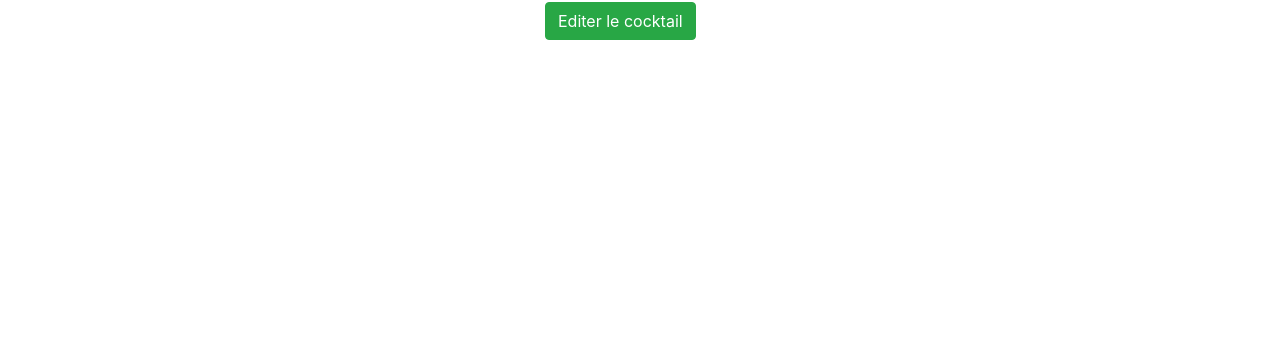
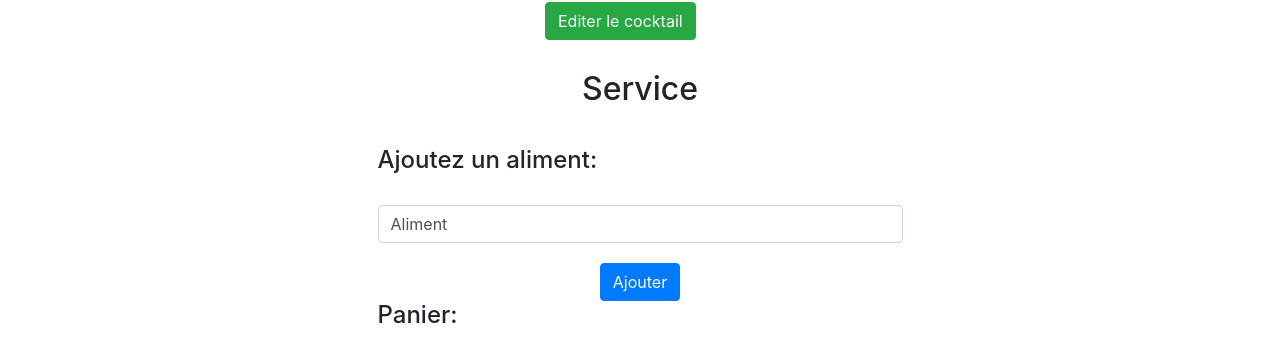
Before and after one commit to charlottePhilippe/cocktails, an Angular app: page / in a window 1280 px wide. Shown: the part 376-738 px from the top of the page. Built offline with nearby package versions, Linux system fonts and the light colour scheme.

Commit message:
ajout de services

```diff
--- /dev/null
+++ b/src/app/add/add.component.html
@@ -0,0 +1,5 @@
+<div class="col-6 mx-auto" style="margin-top:30px;">
+  <h4>Ajoutez un aliment:</h4>
+  <input class="form-control" type="text" style="margin-top:30px;" [(ngModel)]="aliment">
+</div>
+<button (click)="add()" class="btn btn-primary mx-auto" style="display:block; margin-top:20px;">Ajouter</button>
--- /dev/null
+++ b/src/app/add/add.component.ts
@@ -0,0 +1,22 @@
+import { Component, OnInit } from '@angular/core';
+import { PanierService } from '../shared/services/panier.service';
+
+@Component({
+  selector: 'app-add',
+  templateUrl: './add.component.html',
+  styleUrls: ['./add.component.scss']
+})
+export class AddComponent implements OnInit {
+  public aliment: string = 'Aliment';
+
+  constructor(private panierService: PanierService) { }
+
+  ngOnInit() {
+  }
+
+  add(): void {
+    this.panierService.panier.push(this.aliment);
+    this.aliment = '';
+    console.log(this.panierService.panier);
+  }
+}
--- a/src/app/app.component.html
+++ b/src/app/app.component.html
@@ -19,3 +19,37 @@
 
   </ul>
 </div>-->
+<!--<h1 class="text-center" style="margin-top:50px;"> Directives</h1>
+<div class="row">
+  <div class="col-6 mx-auto" style="margin-top:50px;">
+    <ul class="list-group">
+      <li class="list-group-item">
+        Item 1
+      </li>
+      <li color [textcolor]="'orange'" class="list-group-item">
+        Item 2
+      </li>
+      <li class="list-group-item">
+        Item 3
+      </li>
+      <li class="list-group-item">
+        Item 4
+      </li>
+      <li class="list-group-item">
+        Item 5
+      </li>
+    </ul>
+  </div>
+</div>-->
+
+<div class="container">
+  <h2 style="text-align:center;margin-top:30px;">Service</h2>
+  <div class="row">
+    <div class="col-12">
+    <app-add></app-add>
+  </div>
+  <div class="col-12">
+    <app-panier></app-panier>
+  </div>
+  </div>
+</div>
--- /dev/null
+++ b/src/app/panier/panier.component.html
@@ -0,0 +1,8 @@
+<div class="col-6 mx-auto">
+  <h4>Panier: </h4>
+ <ul class="list-group">
+   <li class="list-group-item" *ngFor="let aliment of panier">
+     {{ aliment }}
+   </li>
+ </ul>
+</div>
--- /dev/null
+++ b/src/app/panier/panier.component.ts
@@ -0,0 +1,18 @@
+import { Component, OnInit } from '@angular/core';
+import { PanierService } from '../shared/services/panier.service';
+
+@Component({
+  selector: 'app-panier',
+  templateUrl: './panier.component.html',
+  styleUrls: ['./panier.component.scss']
+})
+export class PanierComponent implements OnInit {
+
+  constructor(private panierService: PanierService) { }
+
+  ngOnInit() {
+    this.panier = this.panierService.panier;
+  }
+
+
+}
--- a/src/app/shared/cocktail.model.ts
+++ b/src/app/shared/cocktail.model.ts
@@ -1,13 +1,11 @@
 export class Cocktail {
-    public name: string;
-    public img: string;
-    public desc: string;
+name: string;
+img: string;
+desc: string;
 
-    constructor(name: string, img: string, desc: string) {
-        this.name = name;
-        this.img = img;
-        this.desc =  desc;
-
-    }
-
+constructor(name: string, img: string, desc: string) {
+this.name = name;
+this.img = img;
+this.desc = desc;
 }
+}
--- /dev/null
+++ b/src/app/shared/directives/color.directive.ts
@@ -0,0 +1,29 @@
+import { Directive, ElementRef, OnInit, Renderer2, HostListener, HostBinding, Input } from '@angular/core';
+
+@Directive({
+    selector: '[color]'
+})
+export class ColorDirective implements OnInit {
+    @HostBinding('style.backgroundColor') backgroundColor = 'transparent';
+    @HostBinding('style.color') color;
+    @Input() textcolor = 'blue';
+    constructor(private el: ElementRef, private renderer: Renderer2) {
+    }
+
+ngOnInit() {
+    this.color = this.textcolor;
+    this.renderer.setStyle(this.el.nativeElement, 'color', 'red')
+}
+
+@HostListener('click') click() {
+    this.renderer.setStyle(this.el.nativeElement, 'background-color', 'blue');
+}
+
+@HostListener('mouseenter') mouseEnter($event) {
+    this.renderer.setStyle(this.el.nativeElement, 'background-color', 'black')
+}
+
+@HostListener('mouseleave') MouseLeave() {
+    this.renderer.setStyle(this.el.nativeElement, 'background-color', 'red')
+}
+}
--- /dev/null
+++ b/src/app/shared/services/panier.service.ts
@@ -0,0 +1,10 @@
+import {Injectable} from '@angular/core';
+
+@Injectable({
+    providedIn: 'root'
+  })
+
+export class PanierService {
+    public panier: string[] = [];
+    constructor() {}
+}
```
Also changed, not shown: src/app/app.module.ts (+6 -1 lines), src/app/add/add.component.scss (added), src/app/panier/panier.component.scss (added), 2 other files (tests, documents, lock files or other folders).
